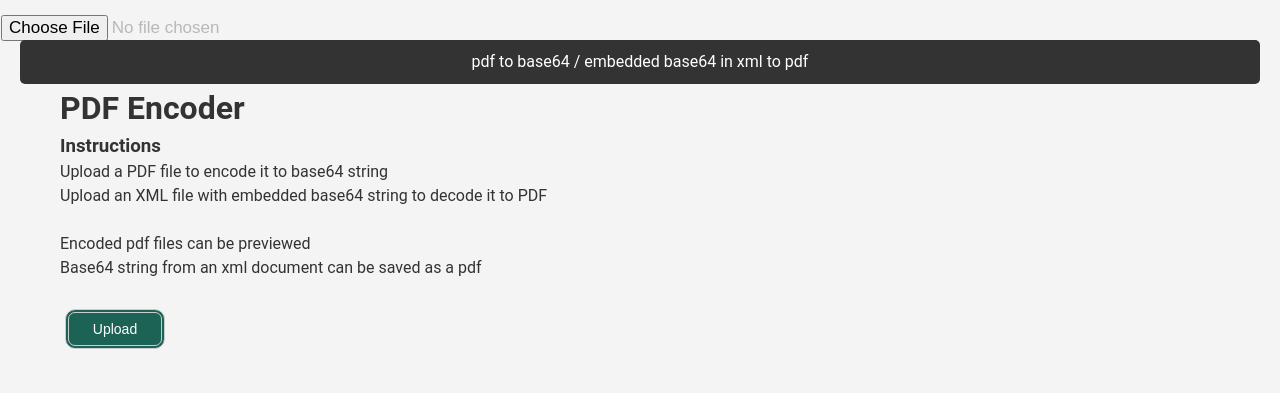
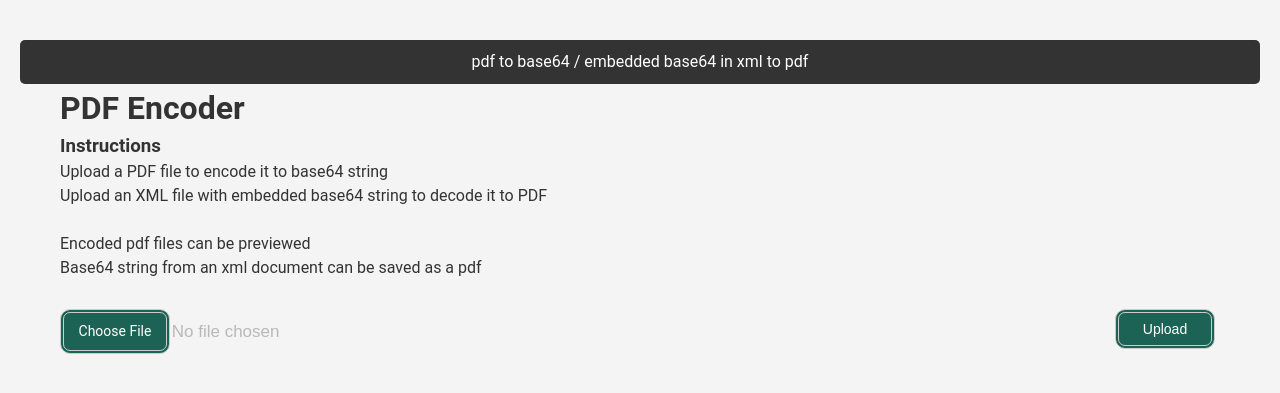
Before and after one commit to ddeveloper72/pdf-base64-xml, a Flask app: page / in a window 1280 px wide. Shown: the top 393 px of the page. Run offline with Flask 3, Linux system fonts and the light colour scheme; some libraries are stand-ins or nearby versions.

Commit message:
Refactor index.html to update file upload functionality and improve button styles

```diff
--- a/templates/index.html
+++ b/templates/index.html
@@ -1,20 +1,4 @@
-<!DOCTYPE html>
-<html lang="en">
-
-<head>
-    <title>PDF Encoder</title>
-    <link rel="icon" href="./static/fav.icn" type="image/x-icon">
-    <link rel="stylesheet" href="./static/styles.css">
-</head>
-
-<body>
-    <nav>
-        <div class="navbar-header">
-            <a class="navbar-brand" href="#">pdf to base64 / embedded base64 in xml to pdf</a>
-        </div>
-    </nav>
-
-    <div class="container">
+{% extends 'base.html' %} {% block content %}
         <h1>PDF Encoder</h1>
 
         <h3>Instructions</h3>
@@ -26,57 +10,16 @@
         <br>
         <form method="POST" enctype="multipart/form-data" action="/">
 
-            <input type="file" name="file" accept=".pdf | .xml">
-            <input type="submit" value="Upload">
+            <div class="btn-container">
+                <div class="button-wrap">
+                    <input id="upload" type="file" name="file" for="upload" accept=".pdf | .xml">
+                    <label class="button" for="upload">Choose File</label>
+                </div>
+                <div class="button-wrap">
+                    <input type="submit" value="Upload">
+                </div>
+
+            </div>
         </form>
 
-    </div>
-</body>
-
-</html>
-
-
-
-<!-- <!DOCTYPE html>
-<html>
-<head>
-    <title>PDF Encoder</title>
-</head>
-<body>
-    <h1>PDF Encoder</h1>
-
-    <form id="uploadForm" enctype="multipart/form-data">
-        <input type="file" id="pdfFile" accept=".pdf">
-        <button type="submit">Upload</button>
-    </form>
-
-    <div id="output">
-        <h2>Base64 String:</h2>
-        <textarea id="base64String" readonly></textarea>
-        <button id="copyButton">Copy</button>
-    </div>
-
-    <script>
-        document.getElementById('uploadForm').addEventListener('submit', function(event) {
-            event.preventDefault();
-
-            var fileInput = document.getElementById('pdfFile');
-            var file = fileInput.files[0];
-
-            var reader = new FileReader();
-            reader.onload = function(event) {
-                var base64String = event.target.result;
-                document.getElementById('base64String').value = base64String;
-            };
-            reader.readAsDataURL(file);
-        });
-
-        document.getElementById('copyButton').addEventListener('click', function() {
-            var base64String = document.getElementById('base64String');
-            base64String.select();
-            document.execCommand('copy');
-            alert('Base64 string copied to clipboard!');
-        });
-    </script>
-</body>
-</html> -->
+{% endblock %}
```
